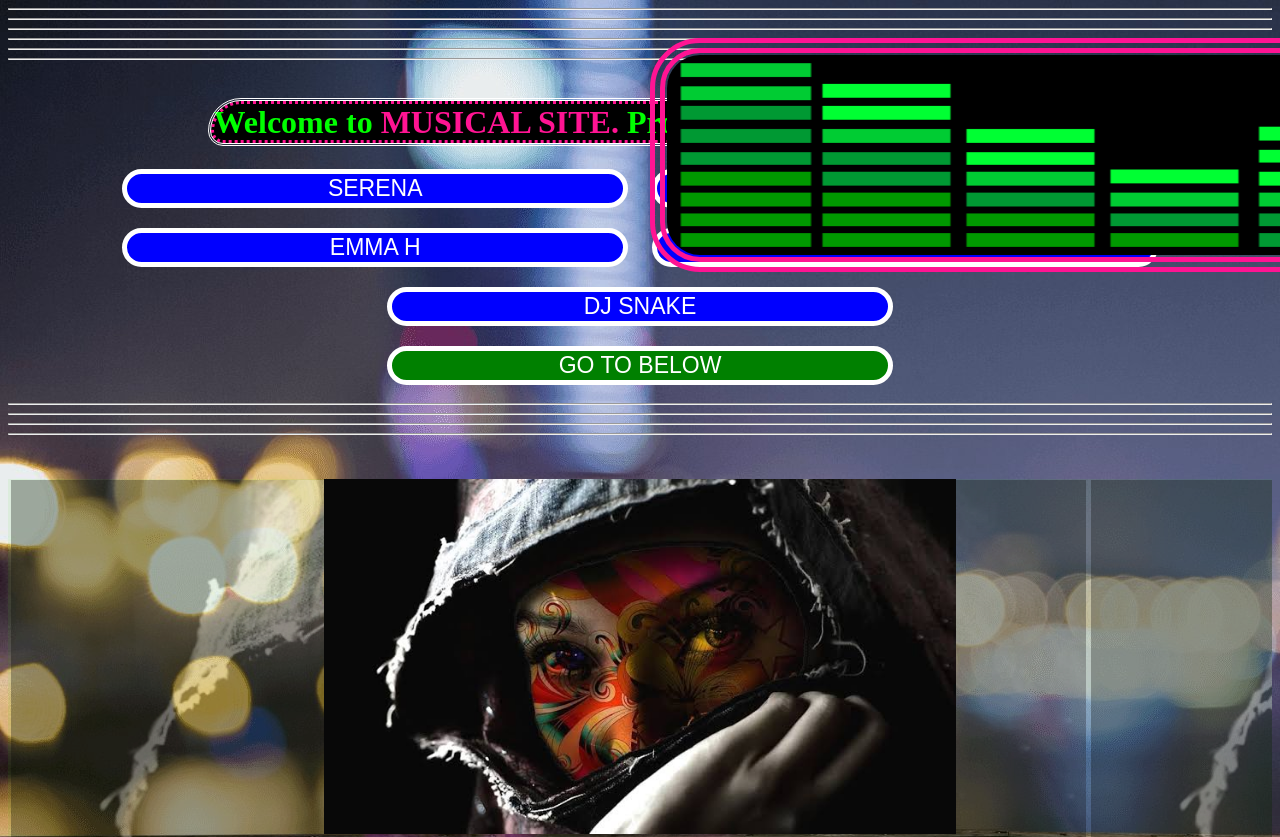
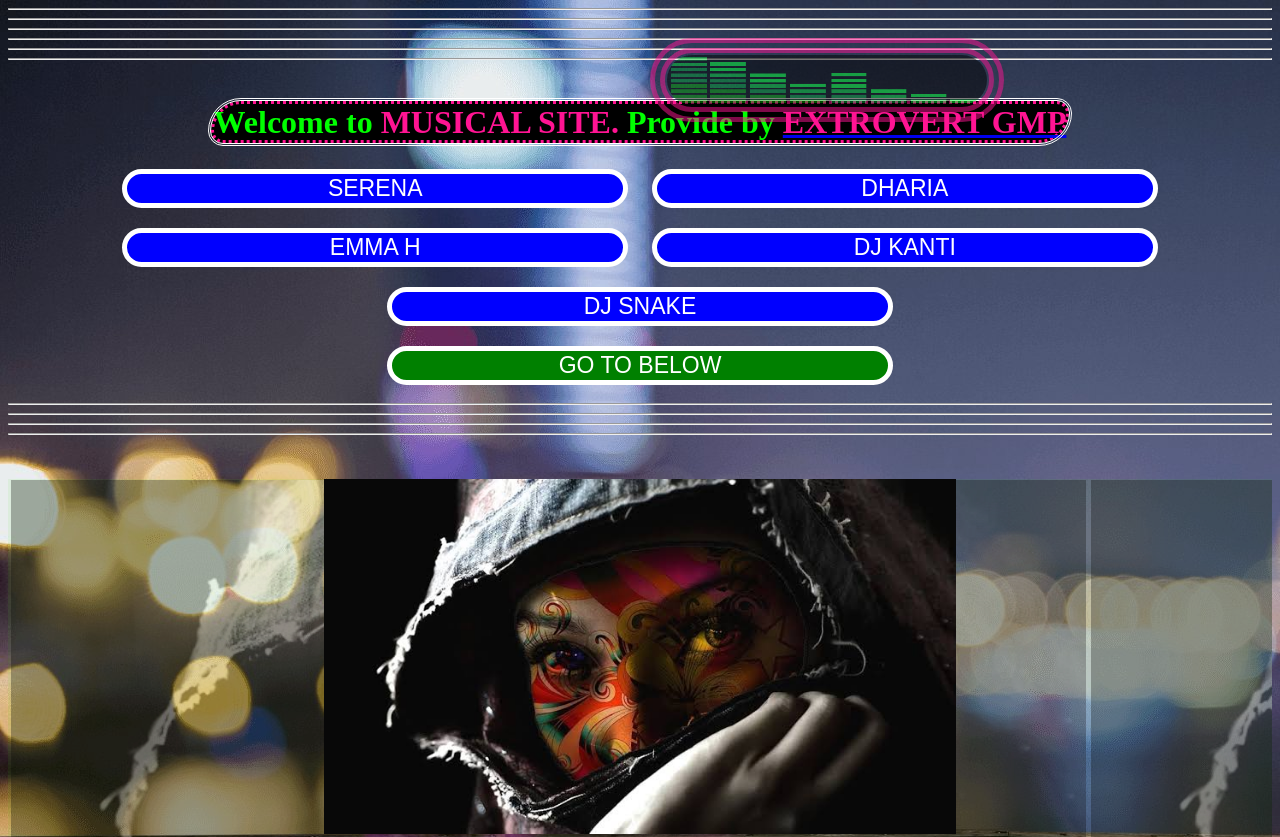
Before and after one commit to gmpilot/music_ft, a plain HTML site: page index.html in a window 1280 px wide. Shown: the top 837 px of the page. Drawn offline with Linux system fonts and the light colour scheme.

Commit message:
Update index.css

```diff
--- a/index.css
+++ b/index.css
@@ -8,8 +8,8 @@ body{background-image:url('bg-gmp.jpg');text-align:center}
 #ppp1{color:white; border:black 10px dotted; font-family:serif; font-size:48;display:inline;background-color:black;border-radius:50px}
 
 
-#img1{ position:fixed;border-radius:50px; border:deeppink 15px double ; padding:2px; margin:10px ; width:90%; height:200px}
-#img1:hover{background-color:black; padding:10px; margin:10px ; width:80%; height:200px;border:lime 19px dotted}
+#img1{ float: right;opacity:0.5;position:fixed;border-radius:50px; border:deeppink 15px double ; padding:2px; margin:10px ; width:25%; height:50px}
+#img1:hover{opacity:0.7;background-color:black; padding:10px; margin:10px ; width:20%; height:40px;border:lime 19px dotted}
 span{color:deeppink;font-family:rambo}
 
 #h11{display:inline;outline:3px double white;text-align:center;background-color:black;color:lime;border:3px dotted deeppink; border-radius:50px 20px}
```
